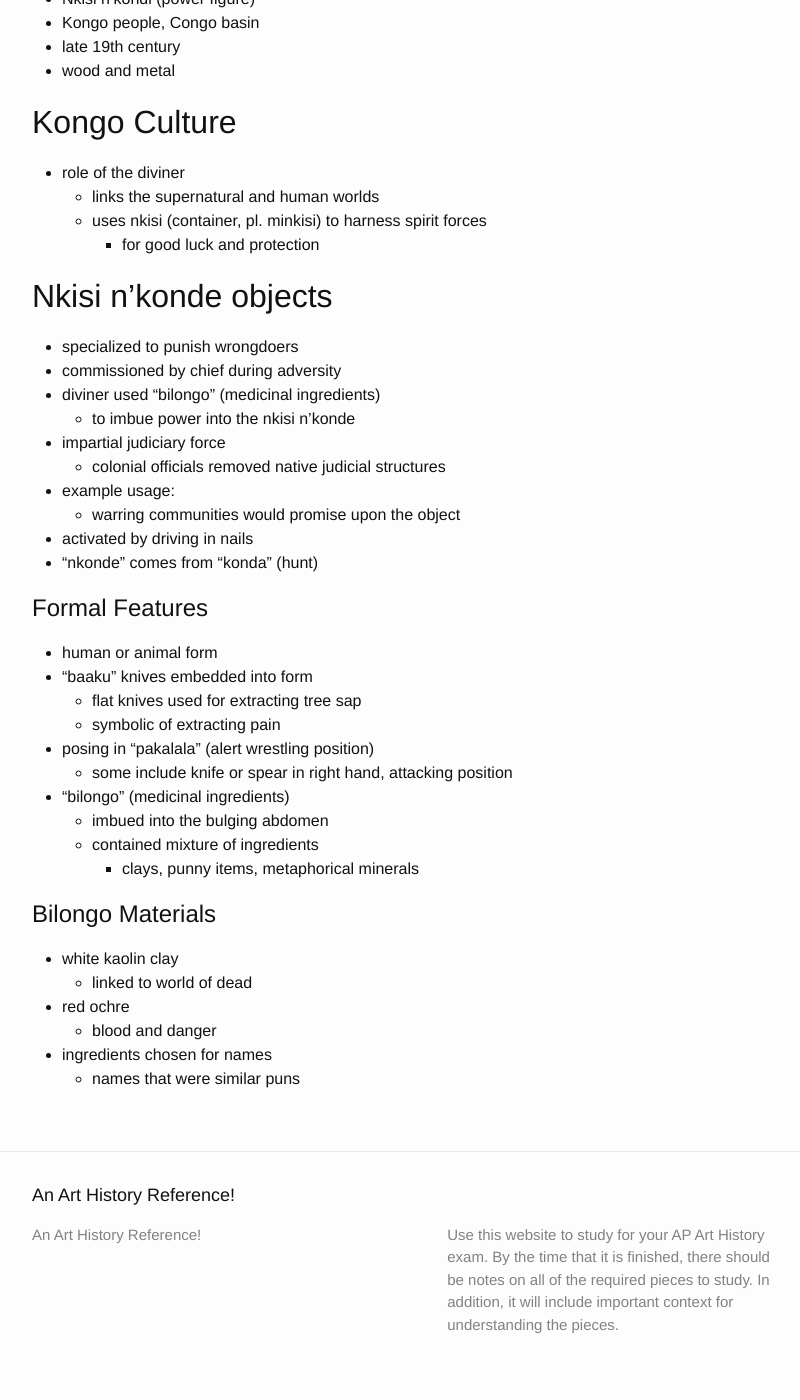
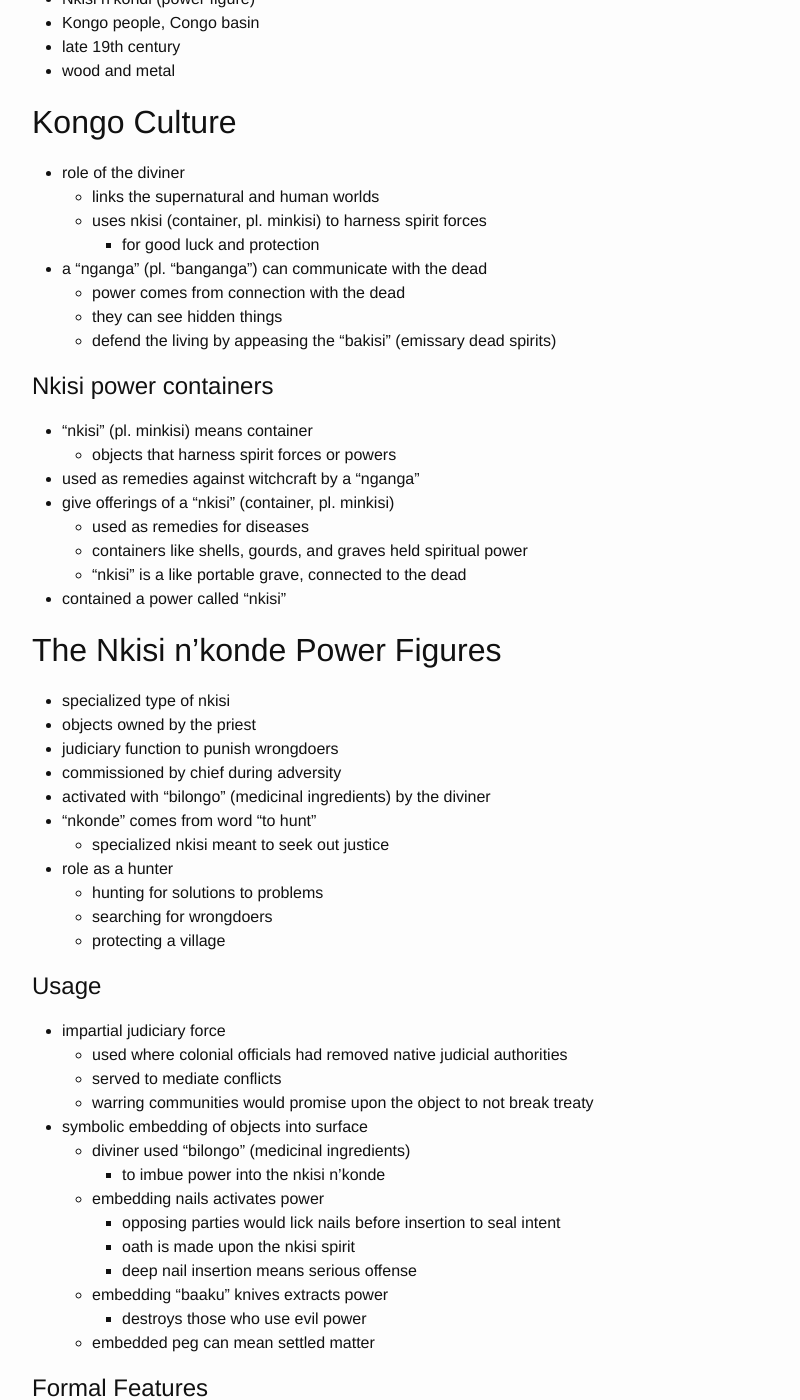
Before and after one commit to mbhs-arth/mbhs-arth.github.io, a Jekyll site: the page built from _posts/2017-09-10-nkisi-nkondi.md, in a window 1280 px wide and 1400 px high, scrolled down 528 px. Shown: the whole window, without its empty margins (238-1038 px from the left). Built offline with Jekyll 4.4.1, drawn with Linux system fonts in a browser that asks for light colours; comment, search, counter and statistics services are not loaded; some of the changed text lies outside the part shown.

Commit message:
Add more nkisi info

```diff
--- a/_posts/2017-09-10-nkisi-nkondi.md
+++ b/_posts/2017-09-10-nkisi-nkondi.md
@@ -16,19 +16,49 @@ date: 2017-09-10 00:17
   * links the supernatural and human worlds
   * uses nkisi (container, pl. minkisi) to harness spirit forces
     * for good luck and protection
+* a "nganga" (pl. "banganga") can communicate with the dead
+  * power comes from connection with the dead
+  * they can see hidden things
+  * defend the living by appeasing the "bakisi" (emissary dead spirits)
 
-## Nkisi n'konde objects
-* specialized to punish wrongdoers
+# Nkisi power containers
+* "nkisi" (pl. minkisi) means container
+  * objects that harness spirit forces or powers
+* used as remedies against witchcraft by a "nganga"
+* give offerings of a "nkisi" (container, pl. minkisi)
+  * used as remedies for diseases
+  * containers like shells, gourds, and graves held spiritual power
+  * "nkisi" is a like portable grave, connected to the dead
+* contained a power called "nkisi"
+
+## The Nkisi n'konde Power Figures
+* specialized type of nkisi
+* objects owned by the priest
+* judiciary function to punish wrongdoers
 * commissioned by chief during adversity
-* diviner used "bilongo" (medicinal ingredients)
+* activated with "bilongo" (medicinal ingredients) by the diviner
+* "nkonde" comes from word "to hunt"
+  * specialized nkisi meant to seek out justice
+* role as a hunter
+  * hunting for solutions to problems
+  * searching for wrongdoers
+  * protecting a village
+
+# Usage
+* impartial judiciary force
+  * used where colonial officials had removed native judicial authorities
+  * served to mediate conflicts
+  * warring communities would promise upon the object to not break treaty
+* symbolic embedding of objects into surface
+  * diviner used "bilongo" (medicinal ingredients)
     * to imbue power into the nkisi n'konde
-* impartial judiciary force
-  * colonial officials removed native judicial structures
-* example usage:
-  * warring communities would promise upon the object
-* activated by driving in nails
-* "nkonde" comes from "konda" (hunt)
-
+  * embedding nails activates power
+    * opposing parties would lick nails before insertion to seal intent
+    * oath is made upon the nkisi spirit
+    * deep nail insertion means serious offense
+  * embedding "baaku" knives extracts power
+    * destroys those who use evil power
+  * embedded peg can mean settled matter
 
 # Formal Features
 * human or animal form
@@ -36,18 +66,31 @@ date: 2017-09-10 00:17
   * flat knives used for extracting tree sap
   * symbolic of extracting pain
 * posing in "pakalala" (alert wrestling position)
+  * symbolizes the "nkonde" hunting aspect
   * some include knife or spear in right hand, attacking position
-* "bilongo" (medicinal ingredients)
-  * imbued into the bulging abdomen
-  * contained mixture of ingredients
-    * clays, punny items, metaphorical minerals
+* bulging abdomen cavity
+  * contained "bilongo" (medicinal ingredients)
+    * inserted into head or hole in abdomen
+  * imbued specific "bilongo" materials
+* embedded nails
+  * activation of the nkisi spirit
 
 # Bilongo Materials
-* white kaolin clay
-  * linked to world of dead
-* red ochre
-  * blood and danger
+* selected for magical properties by the diviner
+* clays from the land of the dead
+  * white kaolin clay
+    * linked to world of dead
+  * red ochre
+    * blood and danger
 * ingredients chosen for names
   * names that were similar puns
+* metaphorical materials
+  * e.g. a net means capture
+  * bird claws
+  * mirrors for clairvoyance
+* serve to activate function of nkisi
+  * stones could tell spirit to pelt thy enemy
+  * seeds to tell th spirit to replicate
+* mirrors to help tell nganga where evil hides
 
 [nkisi-nkondi]: https://upload.wikimedia.org/wikipedia/commons/5/5c/WLA_metmuseum_Kongo_Power_Figure_2.jpg
```
